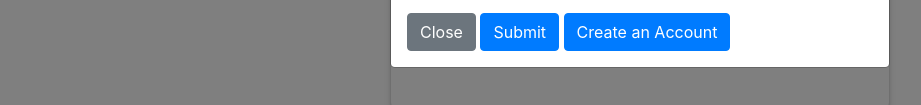
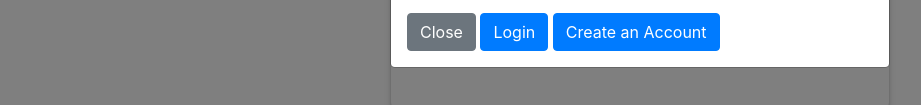
Before and after one commit to isaackimmi/todo-list, a plain HTML site: page index.html in a window 1280 px wide. Both pictures are taken after a click on the button "Sign-In". Shown: the part 338-443 px from the top of the page, without its empty margins (0-921 px from the left). Drawn offline with nearby package versions, Linux system fonts and the light colour scheme; no server answers.

Commit message:
Changed button names.

```diff
--- a/index.html
+++ b/index.html
@@ -103,7 +103,7 @@
                 <label class="form-check-label" for="exampleCheck1">Check me out</label>
               </div>
               <button id="close-login-modal" type="button" class="btn btn-secondary">Close</button>
-              <button id="confirm-login-button" type="button" class="btn btn-primary">Submit</button>
+              <button id="confirm-login-button" type="button" class="btn btn-primary">Login</button>
               <button id="create-new-account-button" type="button" class="btn btn-primary">Create an Account</button>
 
             </form>
```
